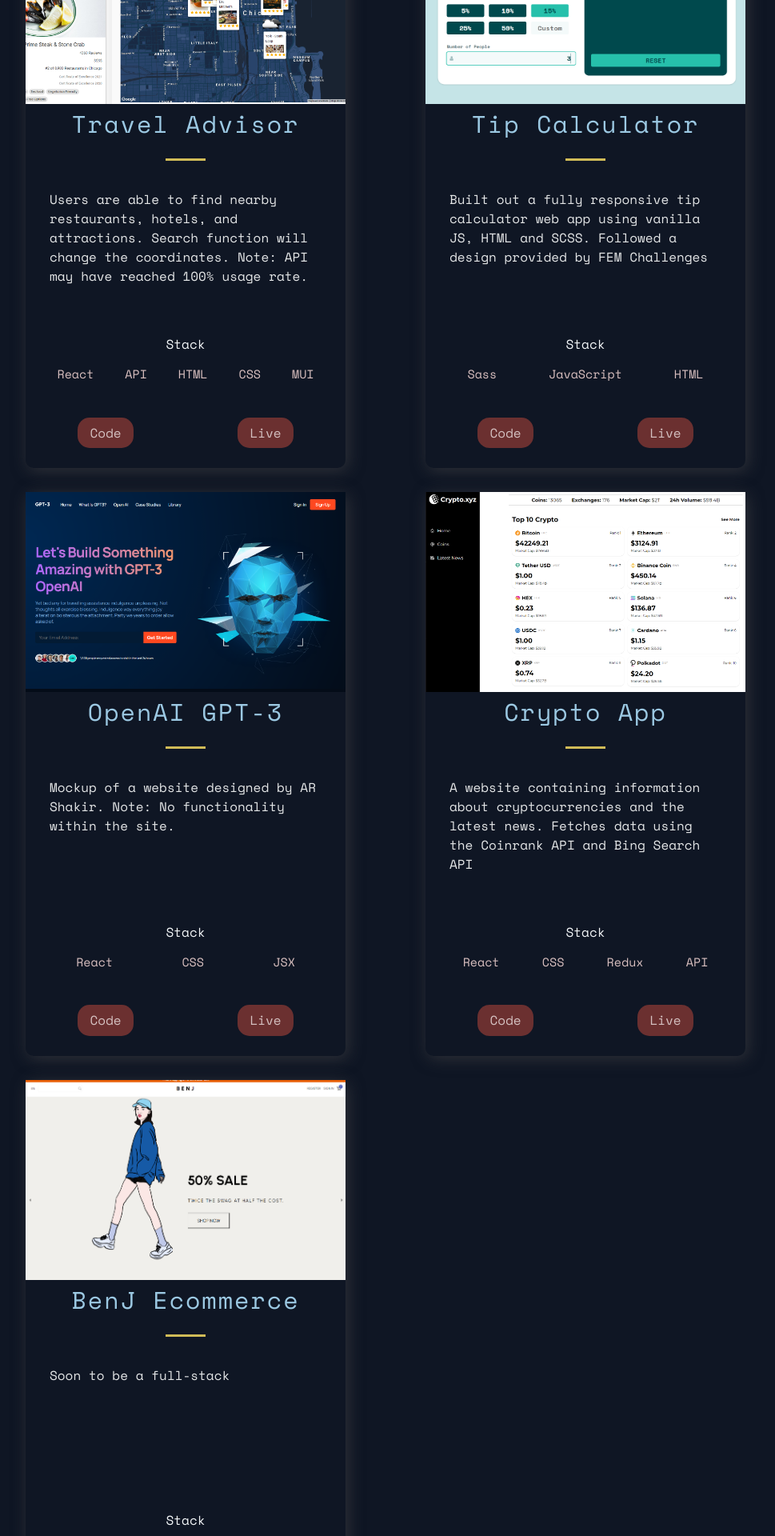
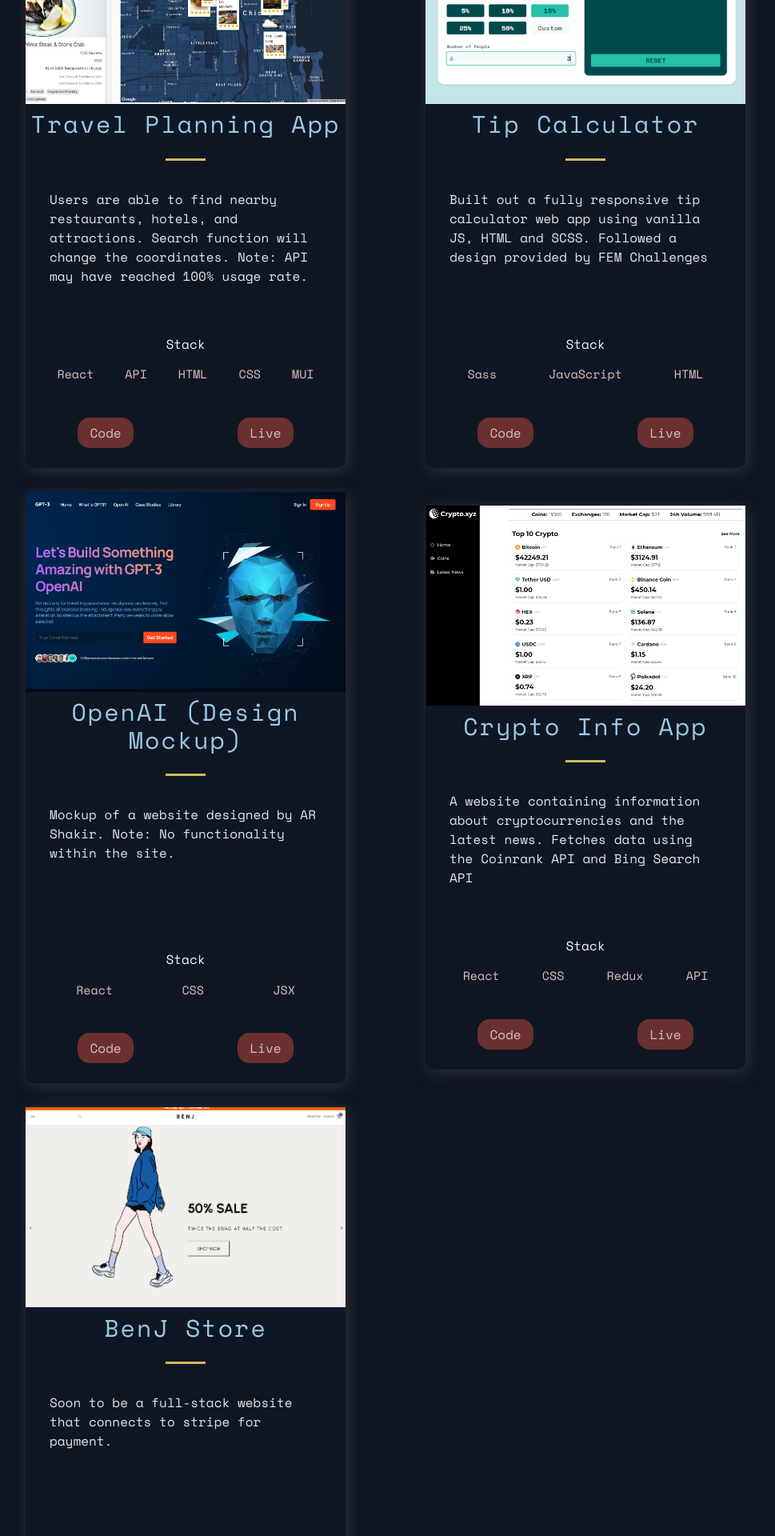
Before and after one commit to bycho91/portfolio-v2, a Next.js app: page / in a window 1280 px wide. Shown: the part 980-2900 px from the top of the page at 80% size, without its empty margins (158-1127 px from the left). Built offline with nearby package versions, Linux system fonts and the light colour scheme.

Commit message:
updated the titles of projects

```diff
--- a/src/constants/constants.js
+++ b/src/constants/constants.js
@@ -1,6 +1,6 @@
 export const projects = [
   {
-    title: "Travel Advisor",
+    title: "Travel Planning App",
     description:
       "Users are able to find nearby restaurants, hotels, and attractions. Search function will change the coordinates. Note: API may have reached 100% usage rate.",
     image: "/images/travel.png",
@@ -20,7 +20,7 @@
     id: 1,
   },
   {
-    title: "OpenAI GPT-3",
+    title: "OpenAI (Design Mockup)",
     description: "Mockup of a website designed by AR Shakir. Note: No functionality within the site.",
     image: "/images/gpt3.png",
     tags: ["React", "CSS", "JSX"],
@@ -29,7 +29,7 @@
     id: 2,
   },
   {
-    title: "Crypto App",
+    title: "Crypto Info App",
     description:
       "A website containing information about cryptocurrencies and the latest news. Fetches data using the Coinrank API and Bing Search API",
     image: "/images/crypto.png",
@@ -39,9 +39,9 @@
     id: 3,
   },
     {
-    title: "BenJ Ecommerce",
+    title: "BenJ Store",
     description:
-      "Soon to be a full-stack ",
+      "Soon to be a full-stack website that connects to stripe for payment.",
     image: "/images/benj.png",
     tags: ["React", "Styled Components", "NodeJS"],
     source: "https://github.com/bycho91/benj-ecommerce.git",
```
